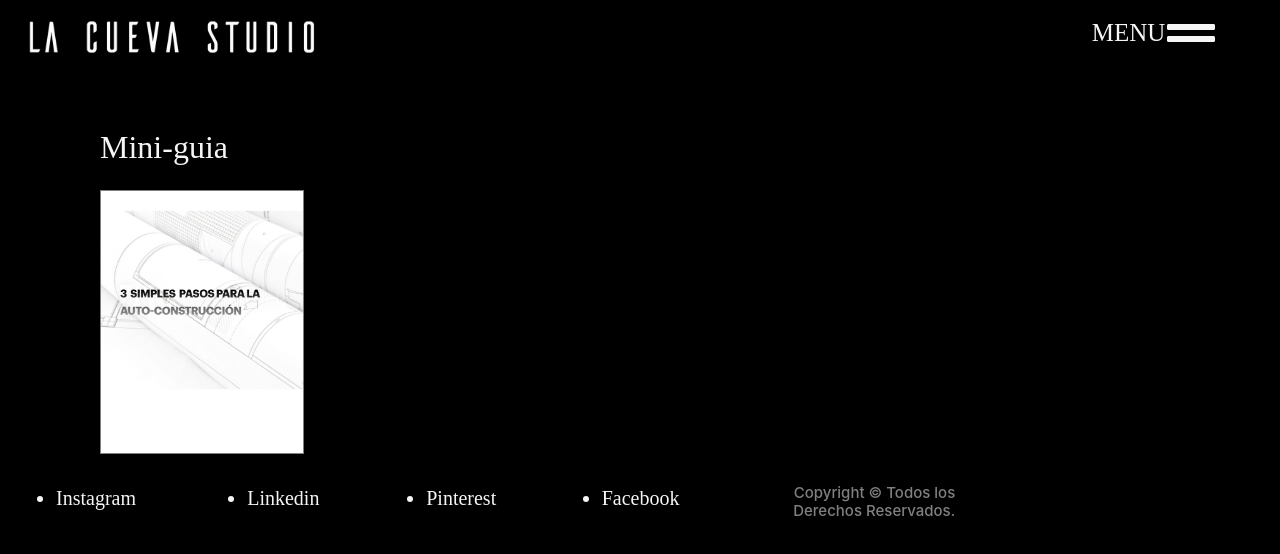
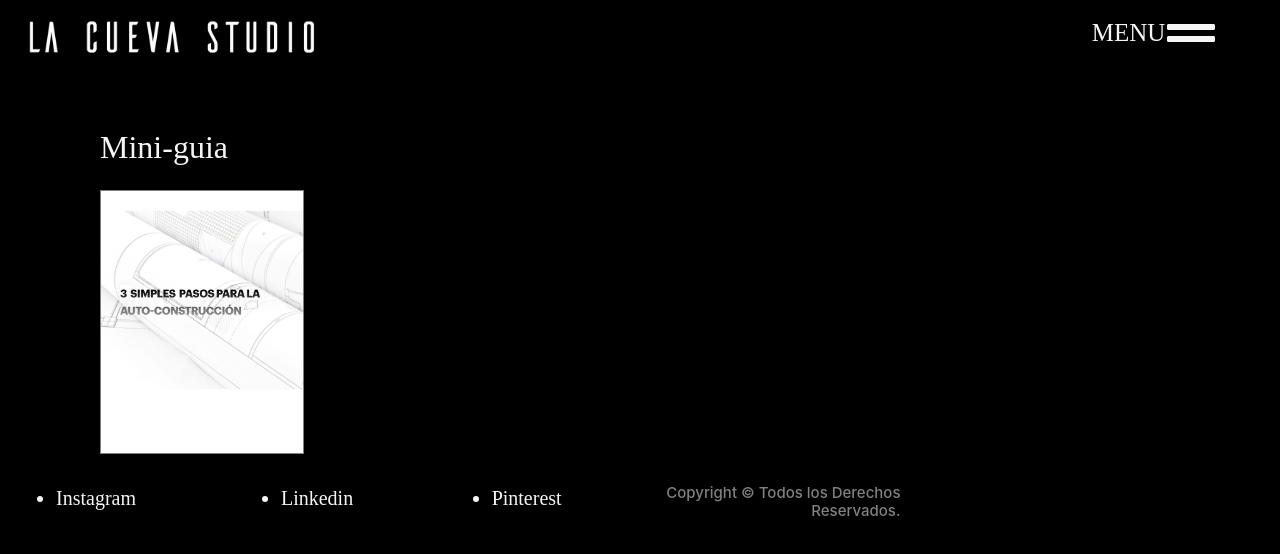
Before and after one commit to lalo256/laCuevaStudioReact, a React (Create React App) app: page /producto in a window 1280 px wide. Shown: the top 554 px of the page. Built offline with nearby package versions, Linux system fonts and the light colour scheme.

Commit message:
Revert "add fb link"
This reverts commit 70e0462710c7feb396adfc8a74b2db19e71ee4d9.

```diff
--- a/src/component/FooterCompo.js
+++ b/src/component/FooterCompo.js
@@ -24,11 +24,6 @@ export default function FooterCompo(props) {
                                 </a>
                             </td>
                             <td>
-                                <a href="https://www.facebook.com/lacuevastudioarq">
-                                    <ul><li className="links">Facebook</li></ul>
-                                </a>
-                            </td>
-                            <td>
                                 <h6 className="CopyR">Copyright © Todos los Derechos Reservados.</h6>
                             </td>
                         </tr>
```
